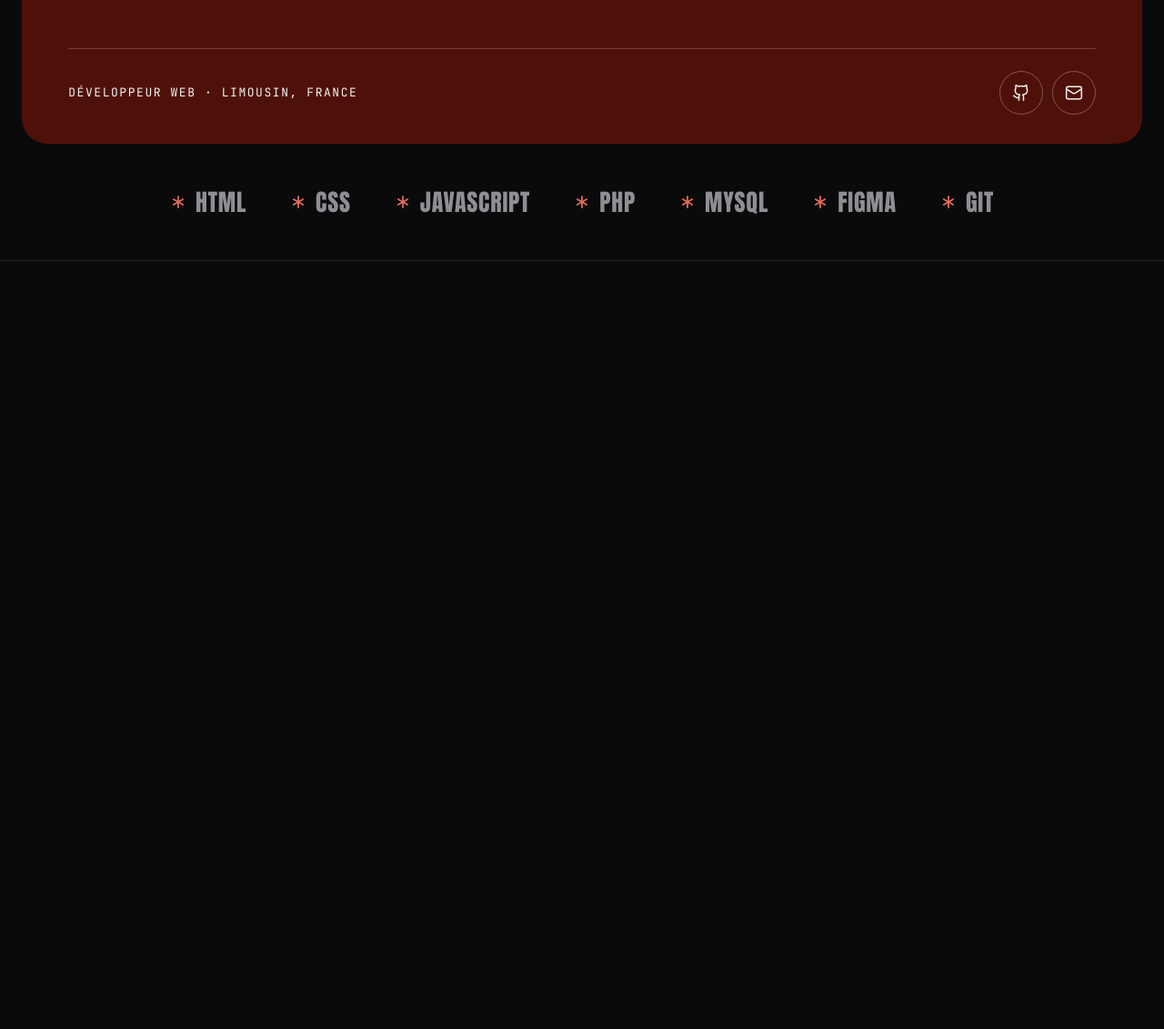
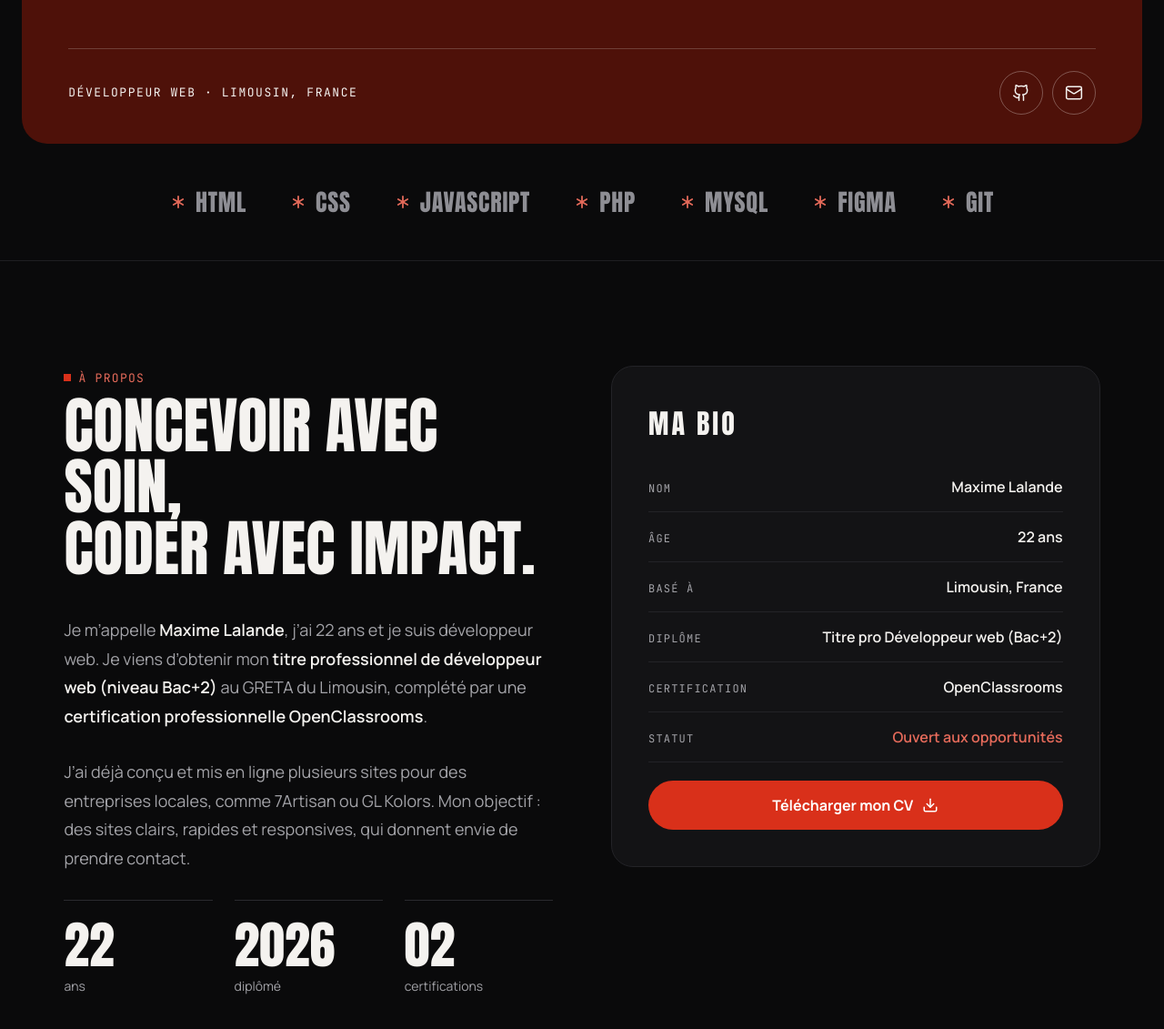
Before and after one commit to lalandem87/Portfolio, a plain HTML site: page index.html in a window 1280 px wide. Shown: the part 774-1905 px from the top of the page at 91% size. Before the commit the page ends 1061 px from the top, so only its background shows below. Drawn offline with Linux system fonts and the light colour scheme.

Commit message:
feat: add about section

```diff
--- a/index.html
+++ b/index.html
@@ -259,5 +259,98 @@
         </li>
       </ul>
     </section>
+    <section class="about" id="apropos">
+      <div class="about__inner">
+        <div class="about__intro">
+          <p class="section-label">À propos</p>
+          <h2>
+            <span class="title__line">Concevoir avec soin,</span>
+            <span class="title__line">coder avec impact.</span>
+          </h2>
+          <p class="text__line">
+            Je m’appelle <strong>Maxime Lalande</strong>, j’ai 22 ans et je suis
+            développeur web. Je viens d’obtenir mon
+            <strong
+              >titre professionnel de développeur web (niveau Bac+2)</strong
+            >
+            au GRETA du Limousin, complété par une
+            <strong>certification professionnelle OpenClassrooms</strong>.
+          </p>
+          <p class="text__line">
+            J’ai déjà conçu et mis en ligne plusieurs sites pour des entreprises
+            locales, comme 7Artisan ou GL Kolors. Mon objectif : des sites
+            clairs, rapides et responsives, qui donnent envie de prendre
+            contact.
+          </p>
+
+          <dl class="stats">
+            <div class="stats__item">
+              <dt class="stats__label">ans</dt>
+              <dd class="stats__value">22</dd>
+            </div>
+            <div class="stats__item">
+              <dt class="stats__label">diplômé</dt>
+              <dd class="stats__value">2026</dd>
+            </div>
+            <div class="stats__item">
+              <dt class="stats__label">certifications</dt>
+              <dd class="stats__value">02</dd>
+            </div>
+          </dl>
+        </div>
+
+        <div class="bio">
+          <h3>Ma bio</h3>
+          <dl class="bio__list">
+            <div class="bio__row">
+              <dt>Nom</dt>
+              <dd>Maxime Lalande</dd>
+            </div>
+            <div class="bio__row">
+              <dt>Âge</dt>
+              <dd>22 ans</dd>
+            </div>
+            <div class="bio__row">
+              <dt>Basé à</dt>
+              <dd>Limousin, France</dd>
+            </div>
+            <div class="bio__row">
+              <dt>Diplôme</dt>
+              <dd>Titre pro Développeur web (Bac+2)</dd>
+            </div>
+            <div class="bio__row">
+              <dt>Certification</dt>
+              <dd>OpenClassrooms</dd>
+            </div>
+            <div class="bio__row">
+              <dt>Statut</dt>
+              <dd class="bio__status">Ouvert aux opportunités</dd>
+            </div>
+          </dl>
+          <a
+            href="assets/cv-maxime-lalande.pdf"
+            class="btn btn-accent bio__cv"
+            download
+          >
+            Télécharger mon CV
+            <svg
+              aria-hidden="true"
+              width="18"
+              height="18"
+              viewBox="0 0 24 24"
+              fill="none"
+              stroke="currentColor"
+              stroke-width="2"
+              stroke-linecap="round"
+              stroke-linejoin="round"
+            >
+              <path d="M12 15V3" />
+              <path d="M21 15v4a2 2 0 0 1-2 2H5a2 2 0 0 1-2-2v-4" />
+              <path d="m7 10 5 5 5-5" />
+            </svg>
+          </a>
+        </div>
+      </div>
+    </section>
   </body>
 </html>
--- a/style.css
+++ b/style.css
@@ -42,6 +42,41 @@ img {
   display: block;
 }
 
+.section-label {
+  display: inline-flex;
+  align-items: center;
+  gap: 8px;
+  font-size: 13px;
+  font-family: var(--font-mono);
+  color: var(--color-accent-light);
+  text-transform: uppercase;
+  margin-bottom: 10px;
+  letter-spacing: 0.1em;
+}
+
+.section-label::before {
+  content: "";
+  width: 8px;
+  height: 8px;
+  background-color: var(--color-accent);
+}
+
+h1,
+h2,
+h3 {
+  font-family: var(--font-title);
+  text-transform: uppercase;
+  font-weight: 400;
+}
+
+h2 {
+  font-size: clamp(44px, 5.3vw, 76px);
+  line-height: 1;
+}
+
+.title__line {
+  display: block;
+}
 /* BOUTONS */
 
 .btn {
@@ -158,12 +193,10 @@ img {
 }
 
 .hero h1 {
-  font-family: var(--font-title);
   font-weight: 400;
   font-size: clamp(76px, 12.6vw, 204px);
   line-height: 0.88;
   letter-spacing: 0.005em;
-  text-transform: uppercase;
 }
 
 .hero__line {
@@ -255,3 +288,108 @@ img {
   color: var(--color-accent-light);
   flex-shrink: 0;
 }
+
+/* APROPOS */
+
+.about {
+  padding: clamp(72px, 9vw, 120px) clamp(20px, 5.5vw, 80px);
+}
+
+.about__inner {
+  display: grid;
+  grid-template-columns: repeat(auto-fit, minmax(min(100%, 480px), 1fr));
+  gap: 64px;
+  max-width: 1280px;
+  margin: 0 auto;
+}
+
+.about__intro h2 {
+  margin-bottom: 40px;
+}
+
+.about__intro .text__line {
+  font-size: 18px;
+  color: #a3a3a8;
+  margin-bottom: 30px;
+  line-height: 1.75;
+}
+
+.about__intro .text__line strong {
+  font-weight: 600;
+  color: var(--color-text);
+}
+
+.stats {
+  display: grid;
+  grid-template-columns: repeat(3, 1fr);
+  align-items: center;
+  gap: 24px;
+}
+
+.stats__item {
+  border-top: 1px solid #2a2a2e;
+  display: flex;
+  gap: 8px;
+  flex-direction: column-reverse;
+  padding-top: 20px;
+}
+
+.stats__value {
+  font-family: var(--font-title);
+  font-size: 56px;
+  line-height: 1;
+}
+
+.stats__label {
+  font-size: 14px;
+  color: #a3a3a8;
+}
+
+.bio {
+  align-self: start;
+  padding: 40px;
+  border: 1px solid #232327;
+  border-radius: 24px;
+  background-color: #131315;
+}
+
+.bio h3 {
+  font-size: 30px;
+  letter-spacing: 0.1em;
+  margin-bottom: 20px;
+}
+
+.bio__list {
+  display: flex;
+  flex-direction: column;
+  margin-bottom: 20px;
+}
+
+.bio__row {
+  display: flex;
+  align-items: baseline;
+  justify-content: space-between;
+  gap: 16px;
+  padding: 16px 0;
+  border-bottom: 1px solid #232327;
+}
+
+.bio__row dt {
+  font-family: var(--font-mono);
+  font-size: 12px;
+  color: #a3a3a8;
+  text-transform: uppercase;
+  letter-spacing: 0.1em;
+}
+.bio__row dd {
+  font-weight: 600;
+}
+
+.bio__row .bio__status {
+  color: var(--color-accent-light);
+}
+
+.bio__cv {
+  display: flex;
+  justify-content: center;
+}
```
